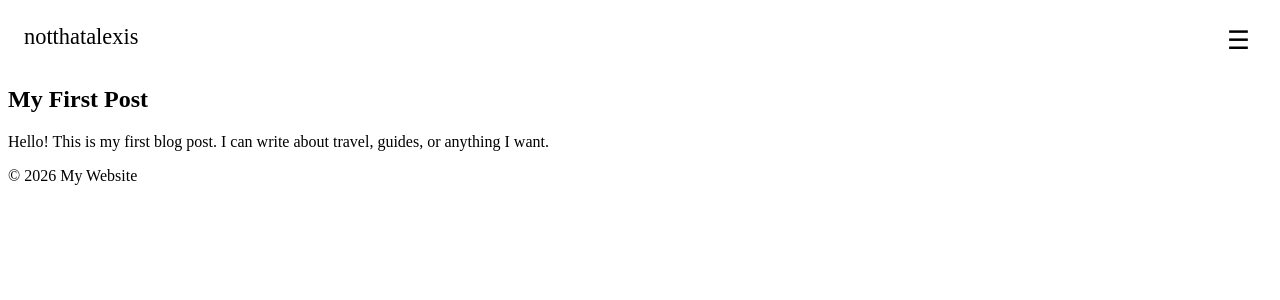
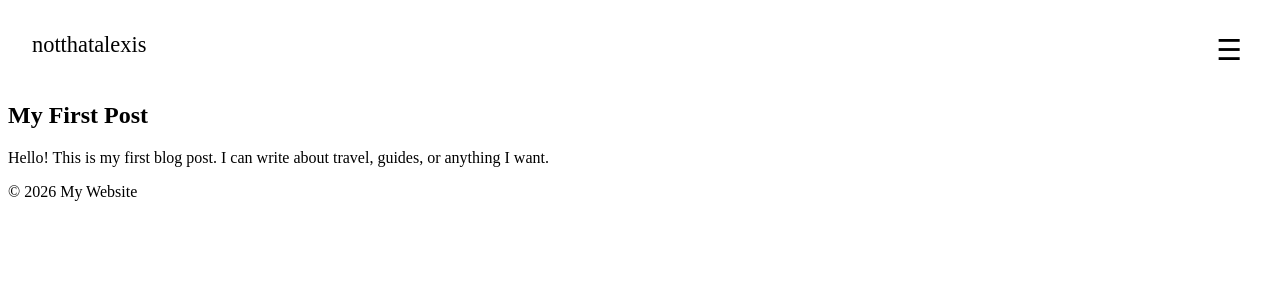
Before and after one commit to alexiefg/notthatalexis.github.io, a Jekyll site: the page built from posts/2026-01-31-first-post.md, in a window 1280 px wide. Shown: the top 300 px of the page. Built offline with Jekyll 4.4.1, drawn with Linux system fonts in a browser that asks for light colours.

Commit message:
Update style.css

```diff
--- a/assets/css/style.css
+++ b/assets/css/style.css
@@ -31,3 +31,36 @@
   display: block;
   margin-bottom: 0.5rem;
 }
+.site-header {
+  position: relative;
+  padding: 1.5rem;
+}
+
+.menu-toggle {
+  position: absolute;
+  top: 1.5rem;
+  right: 1.5rem;
+  font-size: 1.8rem;
+  background: none;
+  border: none;
+  cursor: pointer;
+}
+
+.mobile-nav {
+  position: absolute;
+  top: 4rem;
+  right: 1.5rem;
+  background: white;
+  border: 1px solid #ddd;
+  padding: 1rem;
+  display: none;
+}
+
+.mobile-nav.open {
+  display: block;
+}
+
+.mobile-nav a {
+  display: block;
+  margin-bottom: 0.75rem;
+}
```
